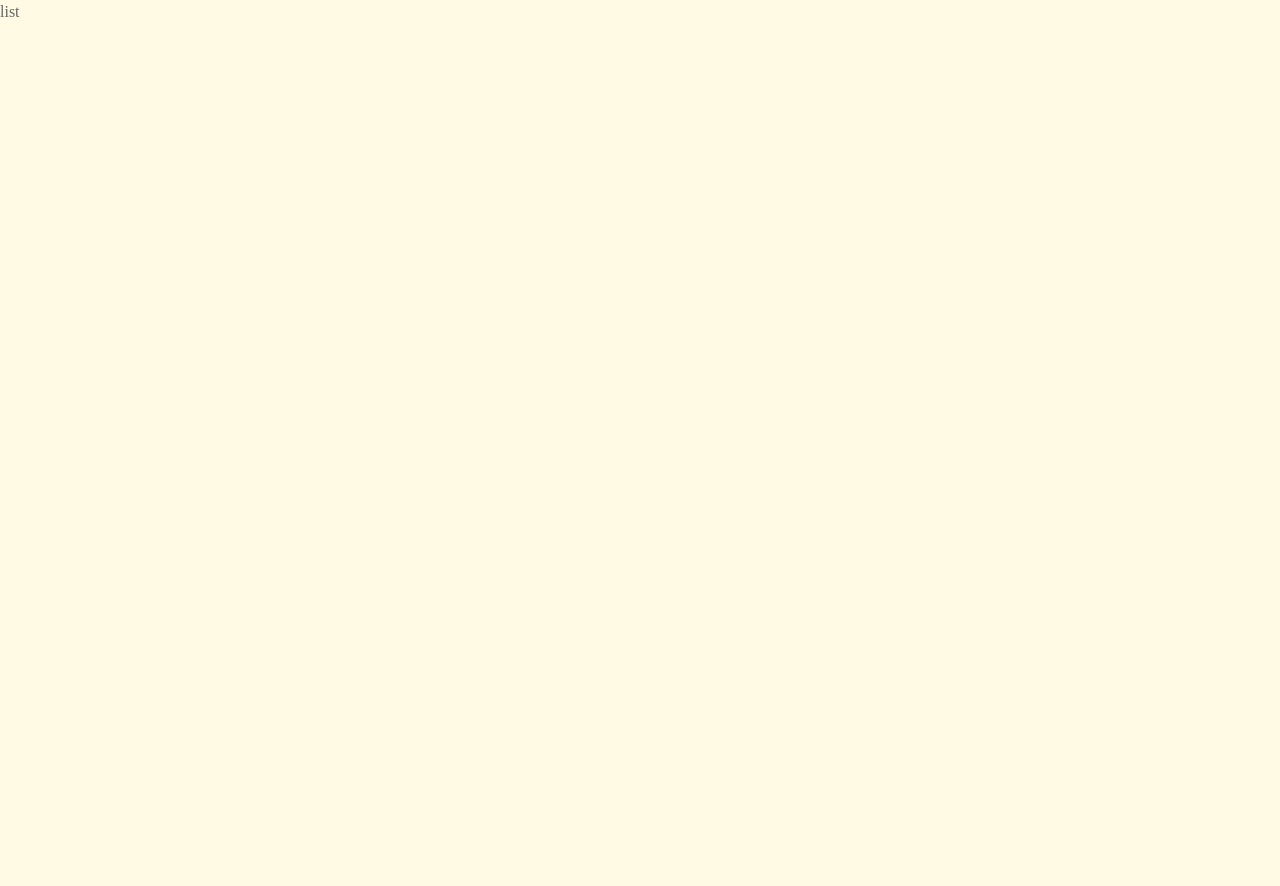
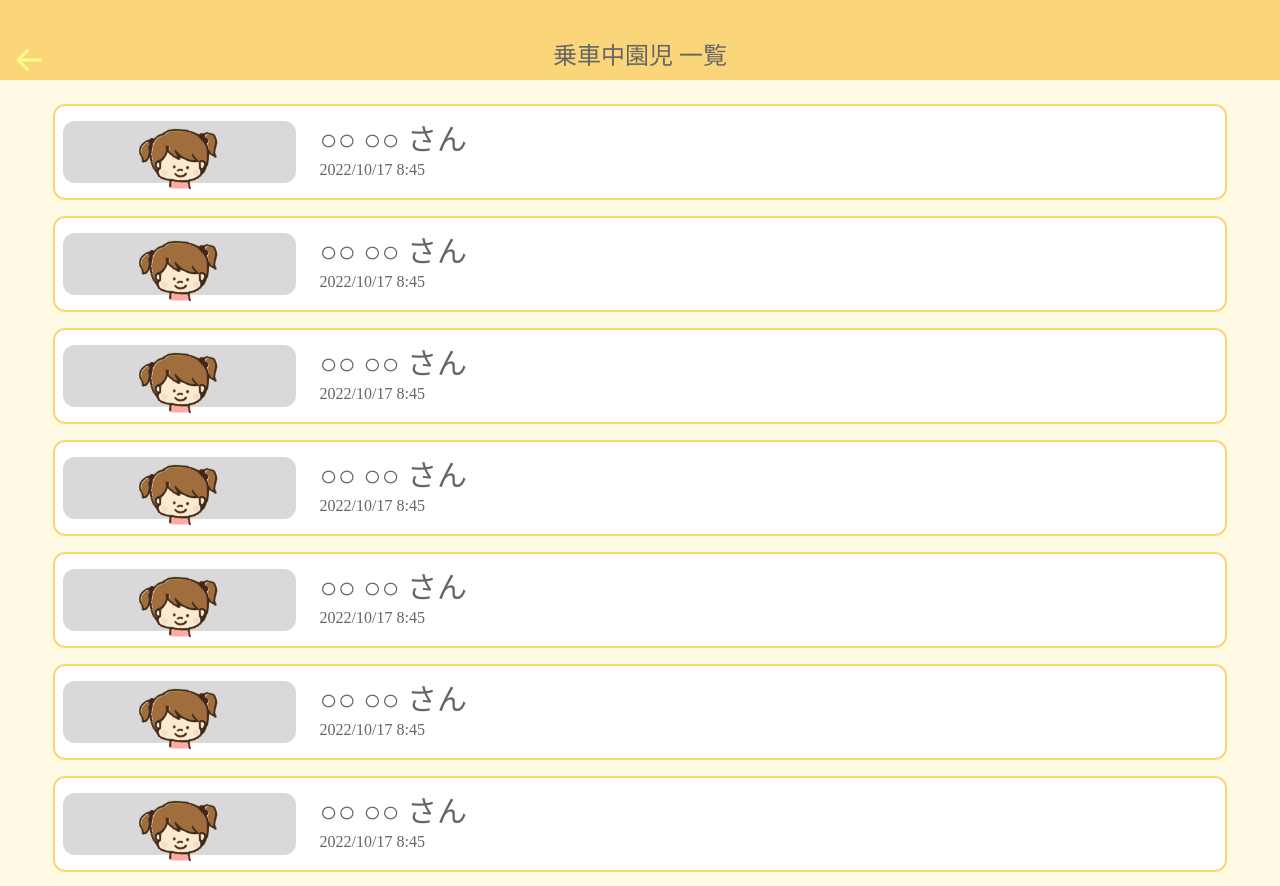
Before and after one commit to yumekiti-archive/PiyoMiru, a React (Create React App) app in the folder web/: page /list in a window 1280 px wide. Shown: the top 886 px of the page. Before the commit the page ends 800 px from the top, so only its background shows below. Built offline with nearby package versions, Linux system fonts and the light colour scheme.

Commit message:
`add` ListCard

```diff
--- /dev/null
+++ b/web/src/components/Header.tsx
@@ -0,0 +1,20 @@
+import { FC } from 'react';
+import { Link } from 'react-router-dom';
+import Back from '../assets/back.svg';
+
+interface Props {
+  title: string;
+}
+
+const Header: FC<Props> = ({ title }) => {
+  return (
+    <div className='flex w-full items-end justify-center h-20 bg-[#FBD579] pb-2'>
+      <h1 className='text-2xl'>{title}</h1>
+      <Link to='/home' className='absolute left-4'>
+        <img src={Back} alt='戻る' />
+      </Link>
+    </div>
+  );
+}
+
+export default Header;
--- /dev/null
+++ b/web/src/components/atoms/ListCard.tsx
@@ -0,0 +1,22 @@
+import { FC } from 'react';
+import Icon from '../../assets/icon.svg';
+
+const ListCard: FC = () => {
+  return (
+    <div className='w-11/12 h-24 bg-white rounded-xl border-2 border-[#FBD579] flex items-center justify-start'>
+      <div className='ml-2 w-1/5 rounded-xl h-4/6 flex items-center justify-center bg-[#D9D9D9]'>
+        <img src={Icon} alt='icon' className='w-20 h-20' />
+      </div>
+      <div className='pl-6 w-4/5'>
+        <div className='text-3xl w-full h-1/2 flex items-center justify-start'>
+        ○○ ○○ さん
+        </div>
+        <div className='w-full h-1/2 flex items-center justify-start'>
+        2022/10/17 8:45
+        </div>
+      </div>
+    </div>
+  );
+}
+
+export default ListCard;
--- a/web/src/pages/ListPage.tsx
+++ b/web/src/pages/ListPage.tsx
@@ -1,7 +1,25 @@
 import { FC } from 'react';
+import Header from '../components/Header';
+import ListCard from '../components/atoms/ListCard';
 
 const ListPage: FC = () => {
-  return <div>list</div>;
+  return (
+    <>
+      <Header title="乗車中園児 一覧" />
+      <div className="w-full flex items-center justify-center mt-6 flex-col space-y-4">
+        <ListCard />
+        <ListCard />
+        <ListCard />
+        <ListCard />
+        <ListCard />
+        <ListCard />
+        <ListCard />
+        <ListCard />
+        <ListCard />
+        <ListCard />
+      </div>
+    </>
+  );
 }
 
 export default ListPage;
```
Also changed, not shown: web/src/assets/back.svg (added), web/src/assets/icon.svg (added).
